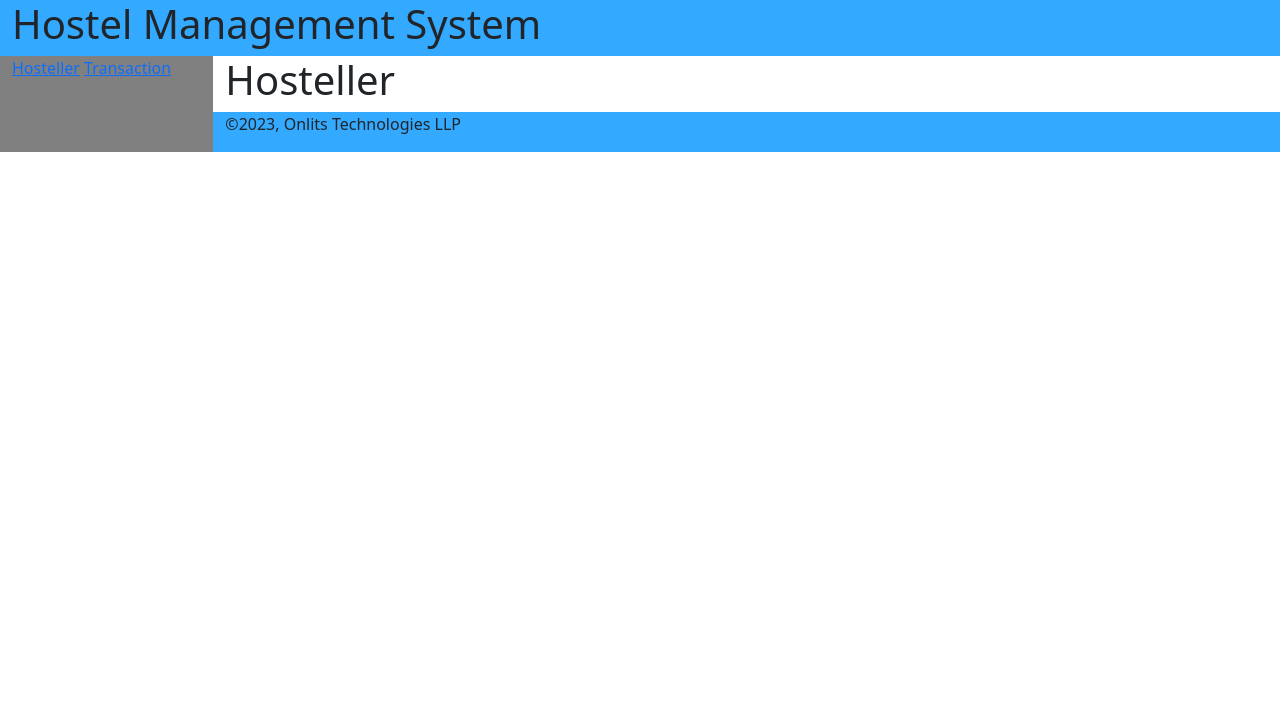
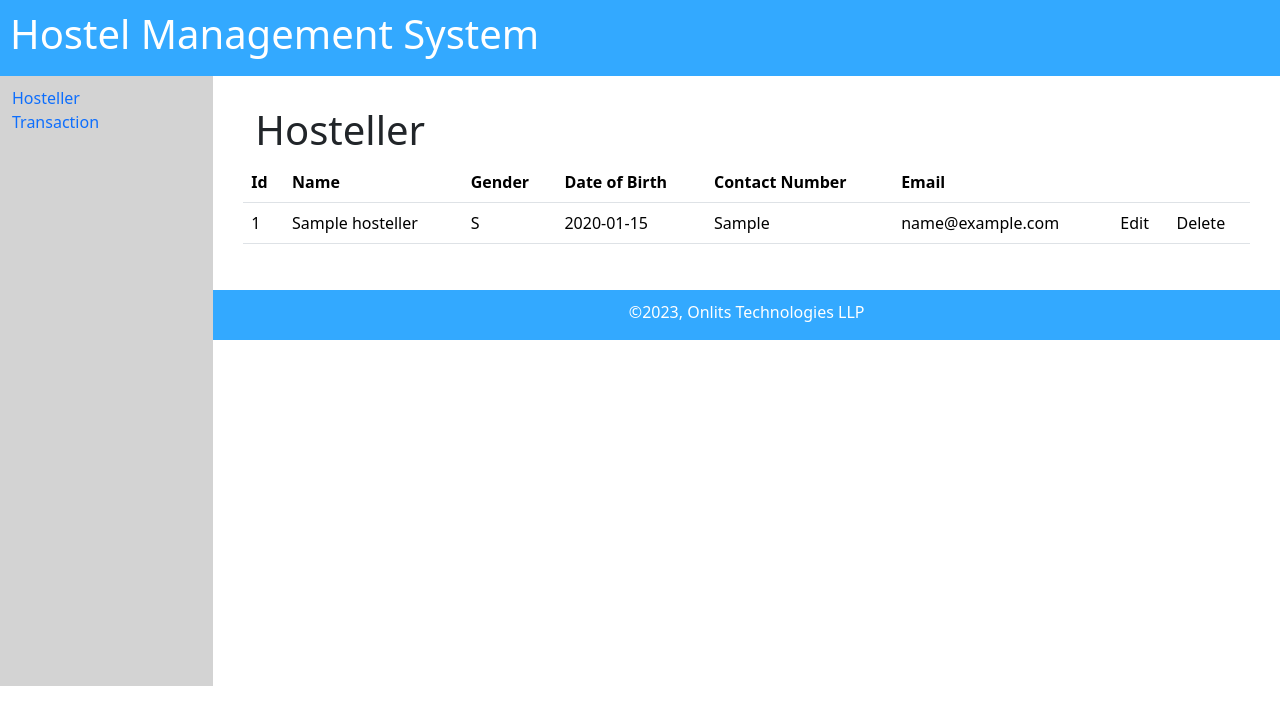
Before and after one commit to onlits-learning-solutions/hostel-2001, a PHP site: page /View/layout.php?page=hosteller in a window 1280 px wide. Shown: the top 725 px of the page. Run offline with PHP 8.4, Linux system fonts and the light colour scheme; tables that the repository leaves empty hold one stand-in row (values such as "Sample post"); data that the repository does not hold is empty.

Commit message:
Create and test hosteller page Fixes #8

```diff
--- a/composer.json
+++ b/composer.json
@@ -1,4 +1,10 @@
 {
+    "autoload": {
+        "classmap": [
+            "src/Model",
+            "src/Controller"
+        ]
+    },
     "require-dev": {
         "phpunit/phpunit": "^10.3"
     }
--- a/src/Controller/HostellerController.php
+++ b/src/Controller/HostellerController.php
@@ -8,7 +8,7 @@ require '../Model/Hosteller.php';
 
 class HostellerController
 {
-    public function index()
+    public static function index()
     {
         return Hosteller::all();
     }
--- a/src/Model/Hosteller.php
+++ b/src/Model/Hosteller.php
@@ -30,7 +30,7 @@ class Hosteller
 }
 
 
-print_r(Hosteller::all());
-echo "\n";
-print_r(Hosteller::find(2));
-echo "\n";
+// print_r(Hosteller::all());
+// echo "\n";
+// print_r(Hosteller::find(2));
+// echo "\n";
--- a/src/View/footer.php
+++ b/src/View/footer.php
@@ -1 +1 @@
-<p>&copy2023, Onlits Technologies LLP</p>
+<p style="color: white; text-align:center; padding-top:10px">&copy2023, Onlits Technologies LLP</p>
--- a/src/View/hosteller.php
+++ b/src/View/hosteller.php
@@ -1 +1,35 @@
+<?php
+
+use Hostel\Model\Hosteller;
+
+require '../Model/Hosteller.php';
+
+$hostellers = Hosteller::all();
+
+?>
+
 <h1>Hosteller</h1>
+<table class="table">
+    <tr>
+        <th>Id</th>
+        <th>Name</th>
+        <th>Gender</th>
+        <th>Date of Birth</th>
+        <th>Contact Number</th>
+        <th>Email</th>
+        <th></th>
+        <th></th>
+    </tr>
+    <?php foreach ($hostellers as $hosteller) { ?>
+    <tr>
+        <td><?= $hosteller['id']; ?></td>
+        <td><?= $hosteller['name']; ?></td>
+        <td><?= $hosteller['gender']; ?></td>
+        <td><?= $hosteller['date_of_birth']; ?></td>
+        <td><?= $hosteller['contact_no']; ?></td>
+        <td><?= $hosteller['email']; ?></td>
+        <td>Edit</td>
+        <td>Delete</td>
+    </tr>
+    <?php } ?>
+</table>
--- a/src/View/layout.php
+++ b/src/View/layout.php
@@ -14,11 +14,11 @@
             <?php require 'topnav.php'; ?>
         </div>
         <div class="row">
-            <aside class="col-2" style="background-color: gray;">
+            <aside class="col-2" style="background-color: lightgray;">
                 <?php require 'sidenav.php'; ?>
             </aside>
             <main class="col">
-                <div class="row">
+                <div class="row" style="padding: 30px;">
                     <?php require $_GET['page'] . '.php' ?>
                 </div>
                 <footer class="row" style="background-color:#33A9FF;">
--- a/src/View/sidenav.php
+++ b/src/View/sidenav.php
@@ -1,4 +1,4 @@
-<nav>
-    <a href="layout.php?page=hosteller">Hosteller</a>
-    <a href="layout.php?page=transaction">Transaction</a>
+<nav style="padding-top: 10px; min-height:610px;">
+    <a href="layout.php?page=hosteller" style="display: block; text-decoration:none;">Hosteller</a>
+    <a href="layout.php?page=transaction" style="display: block; text-decoration:none;">Transaction</a>
 </nav>
--- a/src/View/topnav.php
+++ b/src/View/topnav.php
@@ -1 +1 @@
-<h1>Hostel Management System</h1>
+<h1 style="color: white; padding:10px;">Hostel Management System</h1>
```
